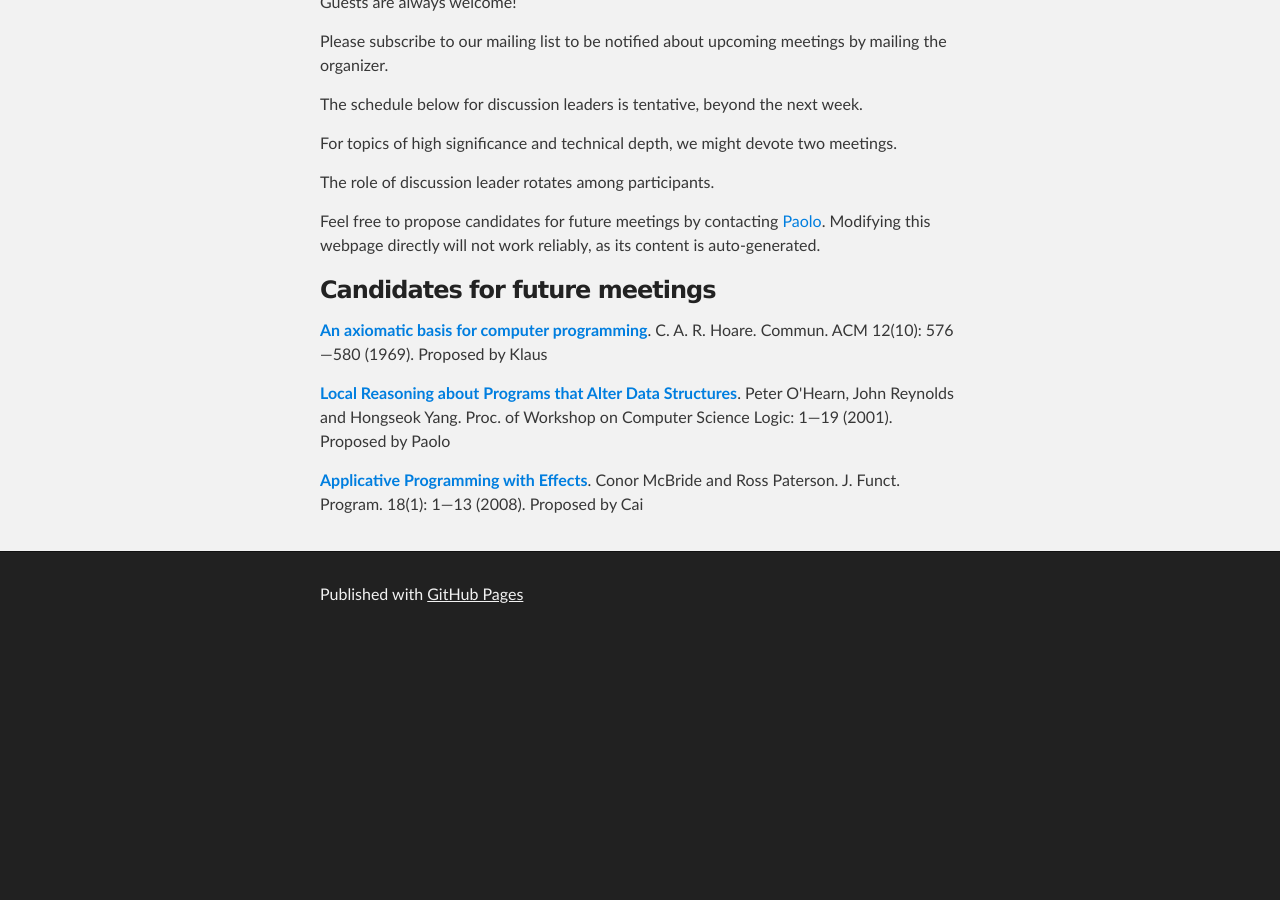
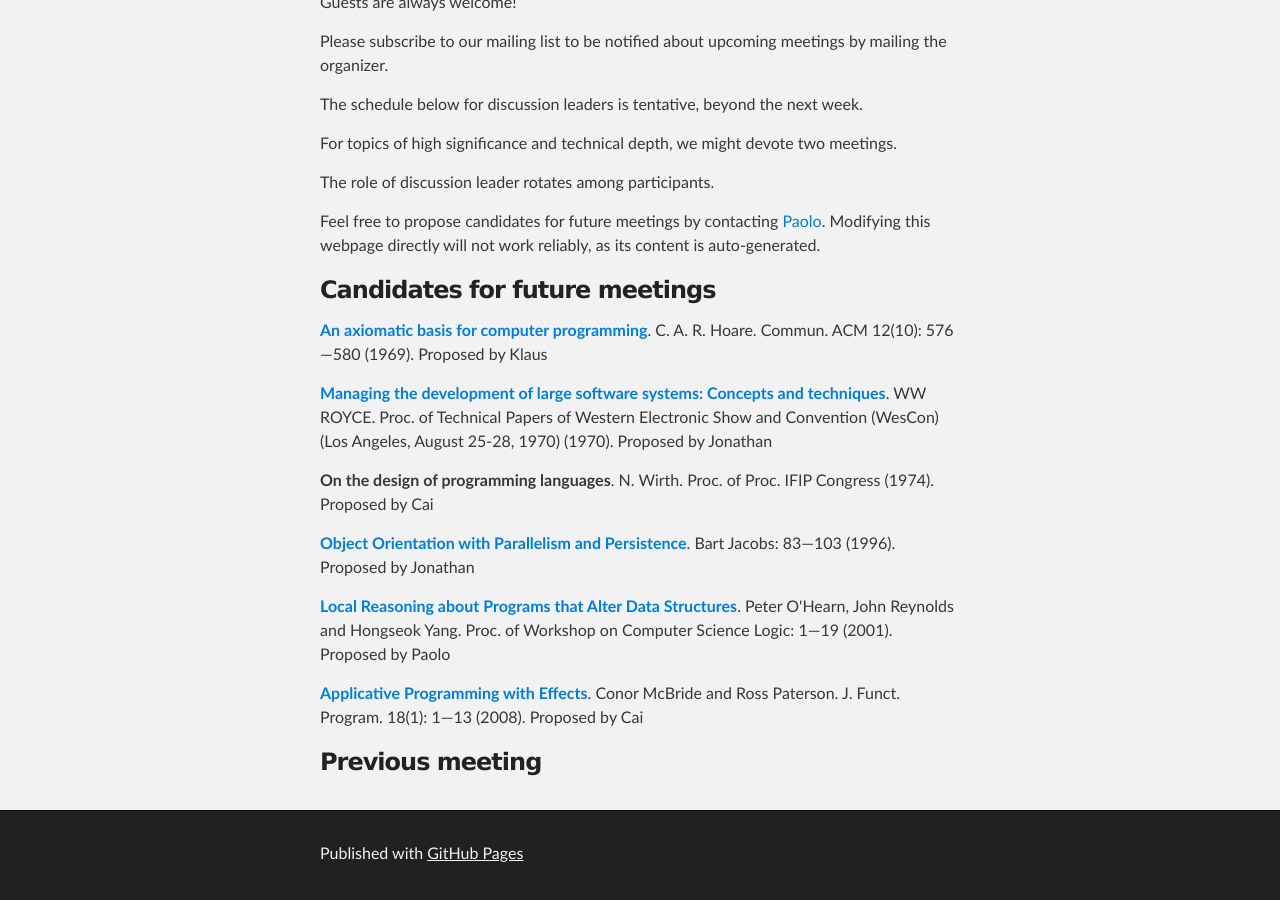
Before and after one commit to ps-mr/ps-mr.github.io, a Jekyll site: the page built from prg.html, in a window 1280 px wide and 900 px high, scrolled down 612 px. Built offline with Jekyll 4.4.1, drawn with Linux system fonts in a browser that asks for light colours; before the commit the page ends 1253 px from its top, so only the background shows below that.

Commit message:
Regenerate PRG page

```diff
--- a/prg.html
+++ b/prg.html
@@ -33,5 +33,9 @@ the paper beforehand.</p>
 <p>Feel free to propose candidates for future meetings by contacting <a href="mailto:giarrusso@informatik.uni-tuebingen.de">Paolo</a>. Modifying this webpage directly will not work reliably, as its content is auto-generated. </p>
 <h3>Candidates for future meetings</h3>
 <p ><a href="http://sunnyday.mit.edu/16.355/Hoare-CACM-69.pdf"><strong>An axiomatic basis for computer programming</strong></a>. C. A. R. Hoare. Commun. ACM 12(10): 576&mdash;580 (1969). Proposed by Klaus</p>
+<p ><a href="http://leadinganswers.typepad.com/leading_answers/files/original_waterfall_paper_winston_royce.pdf"><strong>Managing the development of large software systems: Concepts and techniques</strong></a>. WW ROYCE. Proc. of Technical Papers of Western Electronic Show and Convention (WesCon)(Los Angeles, August 25-28, 1970) (1970). Proposed by Jonathan</p>
+<p ><strong>On the design of programming languages</strong>. N. Wirth. Proc. of Proc. IFIP Congress (1974). Proposed by Cai</p>
+<p ><a href="http://pdf.aminer.org/000/137/588/objects_and_classes_co_algebraically.pdf"><strong>Object Orientation with Parallelism and Persistence</strong></a>. Bart Jacobs: 83&mdash;103 (1996). Proposed by Jonathan</p>
 <p ><a href="http://sole.dimi.uniud.it/~marina.lenisa/csl01.pdf"><strong>Local Reasoning about Programs that Alter Data Structures</strong></a>. Peter O'Hearn, John Reynolds and Hongseok Yang. Proc. of Workshop on Computer Science Logic: 1&mdash;19 (2001). Proposed by Paolo</p>
 <p ><a href="http://www.strictlypositive.org/IdiomLite.pdf"><strong>Applicative Programming with Effects</strong></a>. Conor McBride and Ross Paterson. J. Funct. Program. 18(1): 1&mdash;13 (2008). Proposed by Cai</p>
+<h3>Previous meeting</h3>
```
